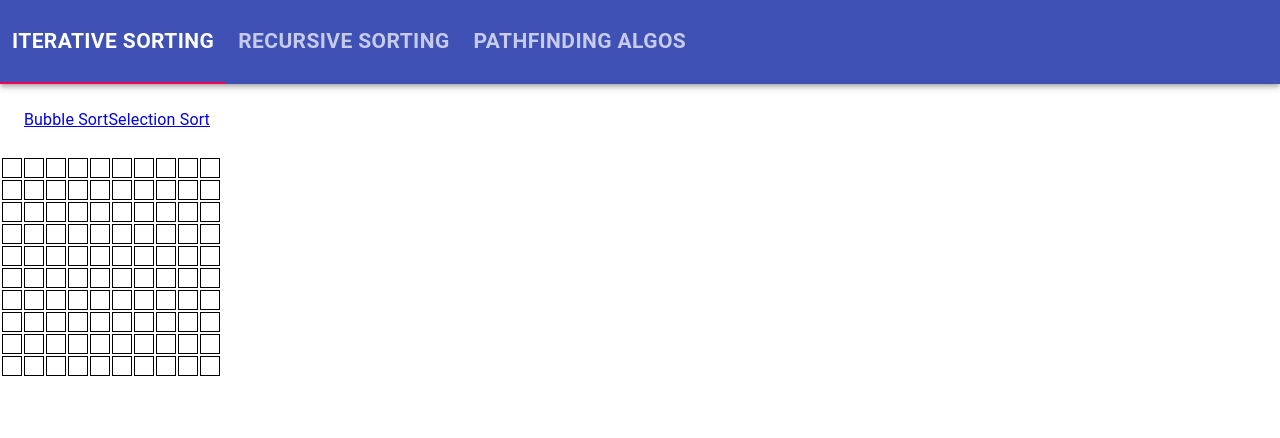
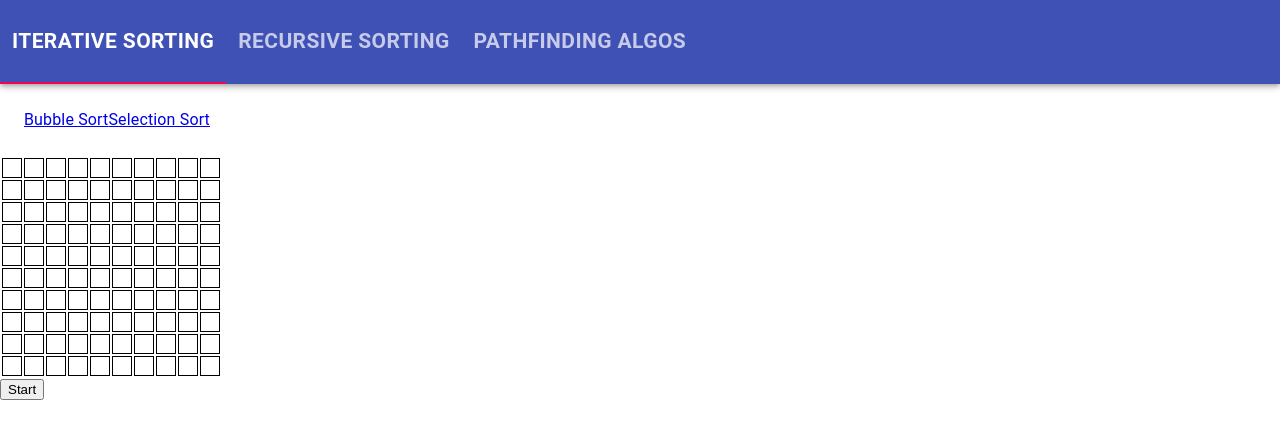
Before and after one commit to BenjaminGrabow/Visualize-Algorithms, a React (Create React App) app in the folder sort_algos/: page /astar in a window 1280 px wide. Shown: the top 438 px of the page. Built offline with nearby package versions, Linux system fonts and the light colour scheme.

Commit message:
add start button

```diff
--- a/sort_algos/src/components/PathfindingAlgos/AStar.js
+++ b/sort_algos/src/components/PathfindingAlgos/AStar.js
@@ -174,6 +174,7 @@ class AStar extends React.Component {
             </tbody>
           </table>
         ) : null}
+        <button onClick={this.start}>Start</button>
       </StyledAStar>
     );
   }
```
